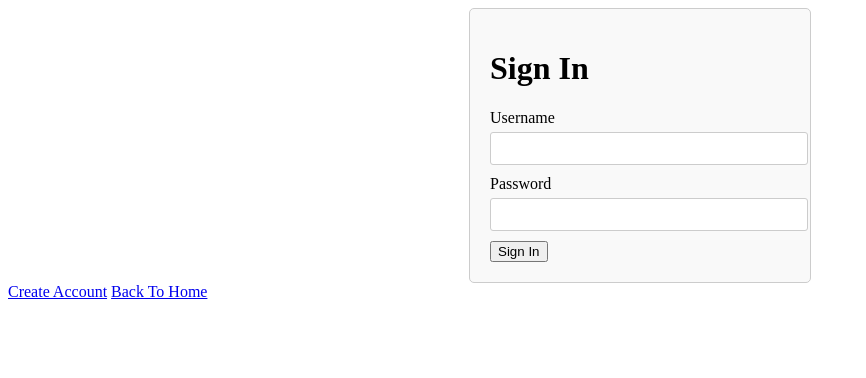
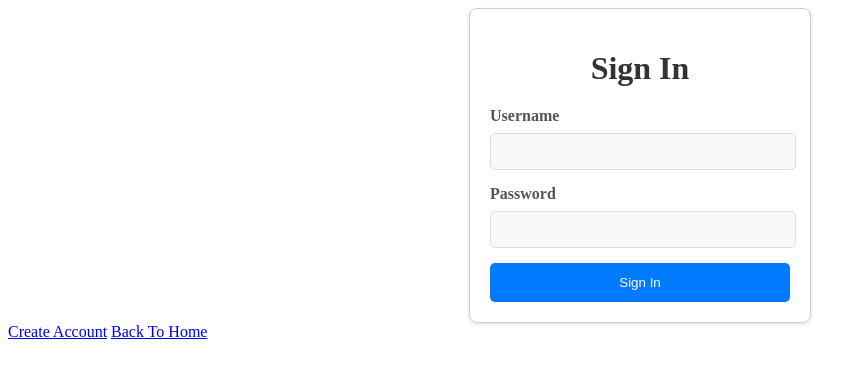
Before and after one commit to CEN4010-Fall2023-Prin-Soft-Eng/cen4010-prin-soft-eng-final-project-001-group-3, a website: page public/Signin.html in a window 1280 px wide. Shown: the whole page, without its empty margins (0-866 px from the left). Drawn offline with Linux system fonts and the light colour scheme.

Commit message:
Changes to Create Account
Changes to Create Account

```diff
--- a/public/CreateAccount.css
+++ b/public/CreateAccount.css
@@ -1,4 +1,4 @@
-/* create-account.css */
+/* CreateAccount.css */
 
 /* Apply basic styles to the signup box */
 .signup-box {
@@ -6,37 +6,56 @@
     margin: 0 auto;
     padding: 20px;
     border: 1px solid #ccc;
-    border-radius: 5px;
-    background-color: #f9f9f9;
+    border-radius: 8px;
+    background-color: #ffffff;
+    box-shadow: 0 2px 4px rgba(0, 0, 0, 0.1);
+}
+
+/* Style the form headings */
+h1 {
+    text-align: center;
+    margin-bottom: 20px;
+    color: #333333;
 }
 
 /* Style the form labels and inputs */
 label {
     display: block;
-    margin-bottom: 5px;
+    margin-bottom: 8px;
+    font-weight: bold;
+    color: #555555;
 }
 
 input[type="text"],
-input[type="email"],
 input[type="password"] {
-    width: 100%;
-    padding: 8px;
-    margin-bottom: 10px;
-    border: 1px solid #ccc;
-    border-radius: 3px;
+    width: calc(100% - 16px);
+    padding: 10px;
+    margin-bottom: 15px;
+    border: 1px solid #dddddd;
+    border-radius: 5px;
+    background-color: #f9f9f9;
+    color: #333333;
 }
 
 /* Style the submit button */
-input[type="button"] {
+button[type="submit"] {
     width: 100%;
-    padding: 10px;
+    padding: 12px;
     border: none;
-    border-radius: 3px;
+    border-radius: 5px;
     background-color: #007bff;
-    color: #fff;
+    color: #ffffff;
     cursor: pointer;
+    transition: background-color 0.3s ease;
 }
 
-input[type="button"]:hover {
+button[type="submit"]:hover {
     background-color: #0056b3;
 }
+
+/* Error message styling */
+.error-message {
+    color: #ff0000;
+    margin-top: 10px;
+    text-align: center;
+}
--- a/public/Signin.css
+++ b/public/Signin.css
@@ -1,37 +1,61 @@
+/* CreateAccount.css */
+
+/* Apply basic styles to the signup box */
 .signup-box {
     width: 300px;
     margin: 0 auto;
     padding: 20px;
     border: 1px solid #ccc;
-    border-radius: 5px;
-    background-color: #f9f9f9;
+    border-radius: 8px;
+    background-color: #ffffff;
+    box-shadow: 0 2px 4px rgba(0, 0, 0, 0.1);
 }
 
+/* Style the form headings */
+h1 {
+    text-align: center;
+    margin-bottom: 20px;
+    color: #333333;
+}
+
+/* Style the form labels and inputs */
 label {
     display: block;
-    margin-bottom: 5px;
+    margin-bottom: 8px;
+    font-weight: bold;
+    color: #555555;
 }
 
 input[type="text"],
-input[type="email"],
 input[type="password"] {
-    width: 100%;
-    padding: 8px;
-    margin-bottom: 10px;
-    border: 1px solid #ccc;
-    border-radius: 3px;
+    width: calc(100% - 16px);
+    padding: 10px;
+    margin-bottom: 15px;
+    border: 1px solid #dddddd;
+    border-radius: 5px;
+    background-color: #f9f9f9;
+    color: #333333;
 }
 
-input[type="button"] {
+/* Style the submit button */
+button[type="submit"] {
     width: 100%;
-    padding: 10px;
+    padding: 12px;
     border: none;
-    border-radius: 3px;
+    border-radius: 5px;
     background-color: #007bff;
-    color: #fff;
+    color: #ffffff;
     cursor: pointer;
+    transition: background-color 0.3s ease;
 }
 
-input[type="button"]:hover {
+button[type="submit"]:hover {
     background-color: #0056b3;
 }
+
+/* Error message styling */
+.error-message {
+    color: #ff0000;
+    margin-top: 10px;
+    text-align: center;
+}
--- a/public/Signin.html
+++ b/public/Signin.html
@@ -5,7 +5,7 @@
     <meta charset="UTF-8">
     <meta http-equiv="X-UA-Compatible" content="IE=edge">
     <meta name="viewport" content="width=device-width, initial-scale=1.0">
-    <title>Sign in </title>
+    <title>Sign in</title>
     <link rel="stylesheet" href="Signin.css">
 </head>
 
@@ -20,8 +20,11 @@
             <button type="submit">Sign In</button>
         </form>
     </div>
-    <a class="nav-link" href="CreateAccount.html">Create Account</a>
-    <a class="nav-link" href="homepage.html">Back To Home</a>
+
+    <div class="links">
+        <a class="nav-link" href="CreateAccount.html">Create Account</a>
+        <a class="nav-link" href="homepage.html">Back To Home</a>
+    </div>
 
     <script>
         document.getElementById('signinForm').addEventListener('submit', async function (event) {
```
Also changed, not shown: public/CreateAccount.html (+4 -0 lines).
